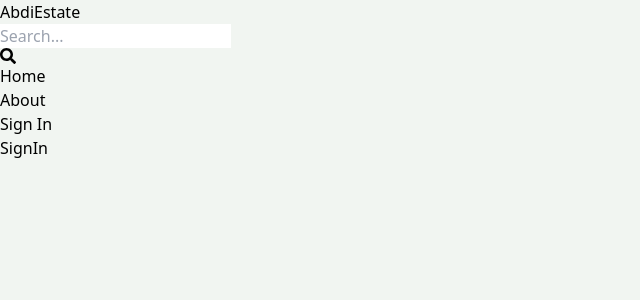
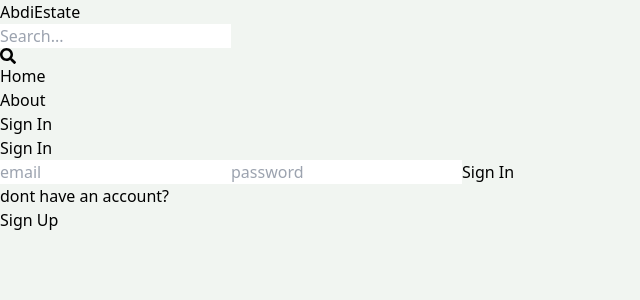
Before and after one commit to AbdiTefera1/estate, a React (Vite) app in the folder client/: page /signin in a window 1280 px wide. Shown: the top 300 px of the page, without its empty margins (0-640 px from the left). Built offline with nearby package versions, Linux system fonts and the light colour scheme.

Commit message:
complete sign in page functionality

```diff
--- a/client/src/pages/SignIn.jsx
+++ b/client/src/pages/SignIn.jsx
@@ -1,8 +1,78 @@
+import { useState } from "react";
+import { Link, useNavigate } from "react-router-dom";
 
 const SignIn = () => {
+  const [formData, setFormData] = useState({});
+  const [error, setError] = useState(null);
+  const [loading, setLoading] = useState(false);
+  const navigate = useNavigate();
+
+  const handleOnChange = (e) => {
+    setFormData({
+      ...formData,
+      [e.target.id]: e.target.value,
+    });
+  };
+
+  const handleOnSubmit = async (e) => {
+    e.preventDefault();
+    try {
+      setLoading(true);
+      const res = await fetch("/api/auth/signin", {
+        method: "POST",
+        headers: {
+          "Content-Type": "application/json",
+        },
+        body: JSON.stringify(formData),
+      });
+      const data = await res.json();
+      if (data.success === false) {
+        setError(data.message);
+        setLoading(false);
+        return;
+      }
+      setLoading(false);
+      setError(null);
+      navigate("/home");
+    } catch (error) {
+      setError(error.message);
+      setLoading(false);
+    }
+  };
   return (
-    <div>SignIn</div>
-  )
-}
+    <div className="p-3 max-w-lg mx-auto">
+      <h1 className="text-3xl text-center font-semibold my-7">Sign In</h1>
+      <form onSubmit={handleOnSubmit} className="flex flex-col gap-4">
+        <input
+          type="email"
+          placeholder="email"
+          className="border p-3 rounded-lg focus:outline-blue-500"
+          id="email"
+          onChange={handleOnChange}
+        />
+        <input
+          type="password"
+          placeholder="password"
+          className="border p-3 rounded-lg focus:outline-blue-500"
+          id="password"
+          onChange={handleOnChange}
+        />
+        <button
+          disabled={loading}
+          className="bg-slate-700 text-white p-3 rounded-lg uppercase hover:opacity-95 disabled:opacity-80"
+        >
+          {loading ? "Loading..." : "Sign In"}
+        </button>
+      </form>
+      <div className="flex gap-2 mt-5">
+        <p>dont have an account?</p>
+        <Link to={"/signup"}>
+          <span className="text-blue-700">Sign Up</span>
+        </Link>
+      </div>
+      {error && <p className="text-red-500 mt-5">{error}</p>}
+    </div>
+  );
+};
 
-export default SignIn
+export default SignIn;
--- a/client/src/pages/SignUp.jsx
+++ b/client/src/pages/SignUp.jsx
@@ -73,7 +73,7 @@
       </form>
       <div className="flex gap-2 mt-5">
         <p>Have an account?</p>
-        <Link to={"/sign-in"}>
+        <Link to={"/signin"}>
           <span className="text-blue-700">Sign In</span>
         </Link>
       </div>
```
